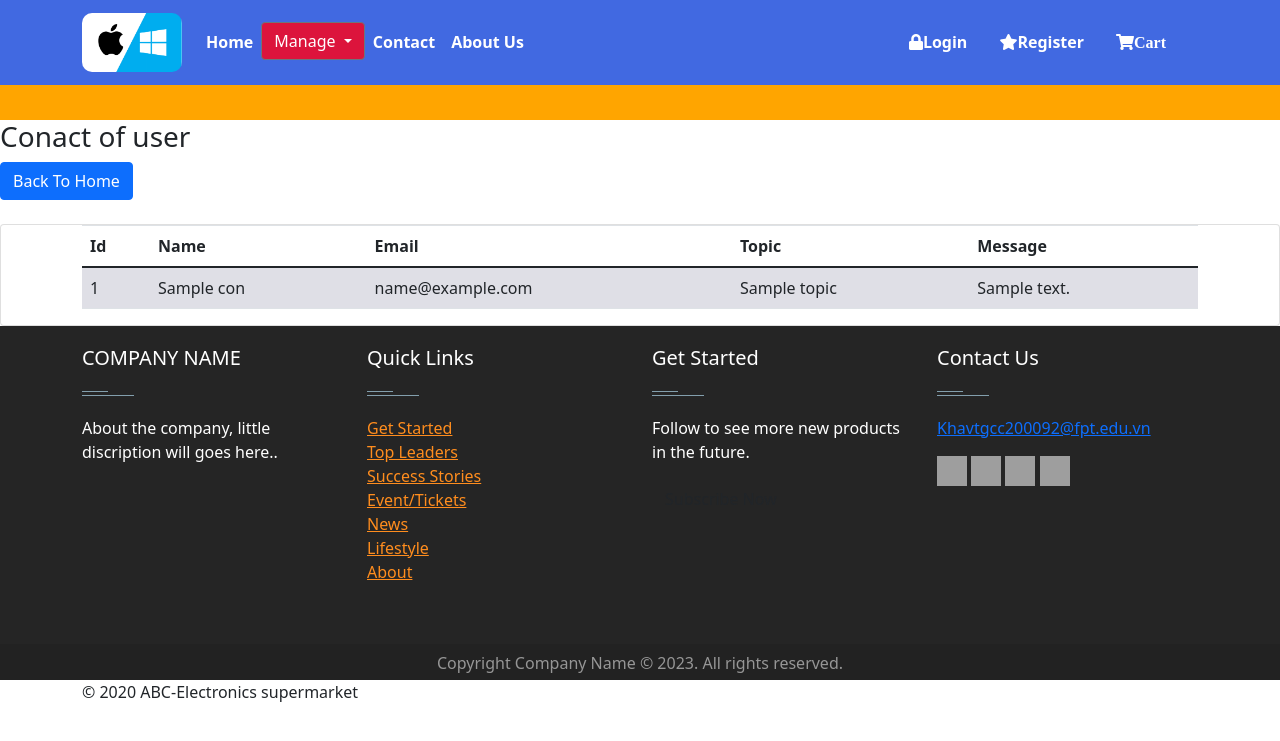
After one commit to ASMProjectWebHL/Asm_Webproject, a Symfony app: template templates/default/show.html.twig in a window 1280 px wide. The commit adds this page. Shown: the top 741 px of the page. Run offline with Twig, Linux system fonts and the light colour scheme; the template is opened without the code that fills it: most values are stand-ins (such as "Sample title", 1, 10 or a date in 2020); some libraries are stand-ins or nearby versions; grey boxes are pictures that could not be loaded.

Commit message:
Create contact view page

```diff
--- a/templates/base.html.twig
+++ b/templates/base.html.twig
@@ -77,6 +77,7 @@
         <ul class="dropdown-menu" aria-labelledby="dropdownMenuLink">
           <li><a class="dropdown-item" href="{{path('product_show')}}">Product</a></li>
           <li><a class="dropdown-item" href="{{path('category_show')}}">Category</a></li>
+             <li><a class="dropdown-item" href="{{path('contact_show')}}">Contact</a></li>
         </ul>
       </div>
             <li class="nav-item active">
--- /dev/null
+++ b/templates/default/show.html.twig
@@ -0,0 +1,44 @@
+{% extends 'base.html.twig' %}
+{% block title %}Hello ProductController!{% endblock %}
+
+{% block body %}
+  <div className="page-heading pb-2 mt-4 mb-2 ">
+                    <h3>Conact of user</h3>
+                    <a href="{{path('homepage')}}"><button type="button" class="btn btn-primary">Back To Home</button></a>
+                </div>
+                <div class="page-content">
+                <div class="btn-group" role="group" aria-label="Basic outlined example">
+
+                </div>
+                <div class="card">
+                    <div class="container">
+                        <div class="table-responsive text-nowrap">
+                      <table class="table table-striped">
+                        <thead>
+                          <tr>
+                            <th>Id</th>
+                            <th>Name</th>
+                            <th>Email</th>
+                            <th>Topic</th>
+                            <th>Message</th>
+                          </tr>
+                        </thead>
+                        <tbody class="table-border-bottom-0" style="background-color: ghostwhite;">
+                          {% for c in con %}
+                              <tr>
+                                  <td>{{ c.id}}</td>
+                                  <td>{{ c.name}}</td>
+                                  <td>{{ c.email}}</td>
+                                  <td>{{ c.topic}}</td>
+                                  <td>{{ c.message}}</td>
+                              </tr>
+                          {% endfor %}
+                        </tbody>
+                      </table>
+                    </div>
+                      <!-- Display message -->
+              <!-- End display message -->
+                </div>
+                </div>
+                </div>
+{% endblock %}
--- a/templates/home.html.twig
+++ b/templates/home.html.twig
@@ -74,6 +74,7 @@
         <ul class="dropdown-menu" aria-labelledby="dropdownMenuLink">
           <li><a class="dropdown-item" href="{{path('product_show')}}">Product</a></li>
           <li><a class="dropdown-item" href="{{path('category_show')}}">Category</a></li>
+          <li><a class="dropdown-item" href="{{path('contact_show')}}">Contact</a></li>
         </ul>
       </div>
             <li class="nav-item active">
--- a/templates/product/index.html.twig
+++ b/templates/product/index.html.twig
@@ -23,6 +23,7 @@
                             <th>Quantity</th>
                             <th>Image</th>
                             <th>Category</th>
+                             <th>Action</th>
                           </tr>
                         </thead>
                         <tbody class="table-border-bottom-0" style="background-color: ghostwhite;">
```
Also changed, not shown: src/Controller/DefaultController.php (+16 -0 lines), 1 other file.
